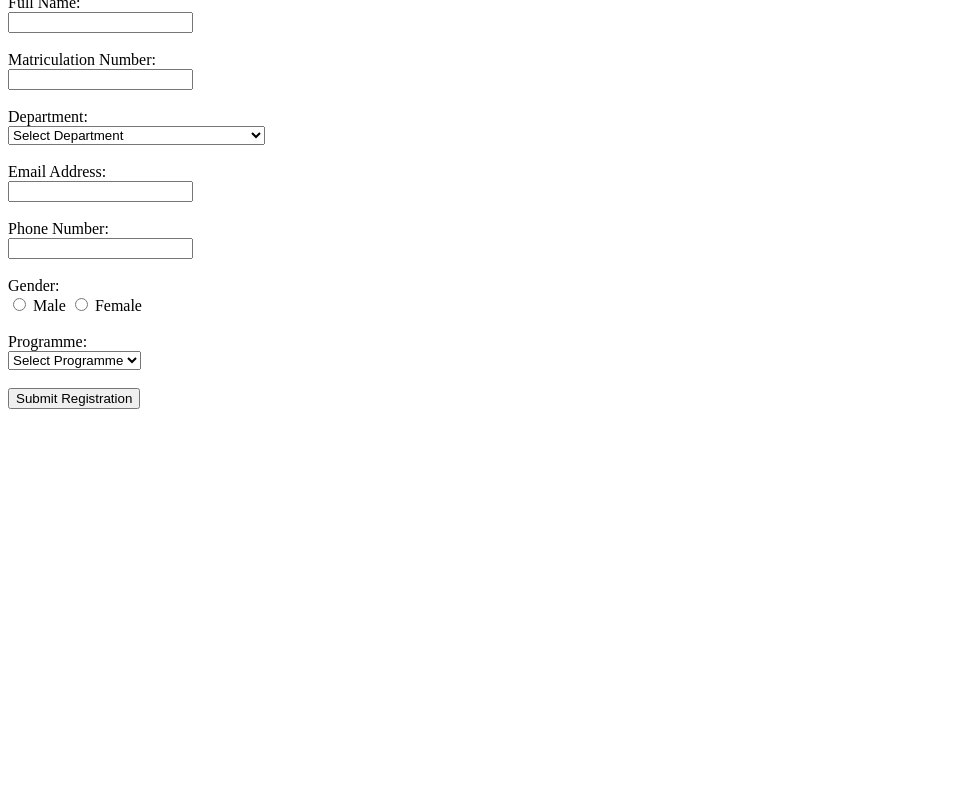
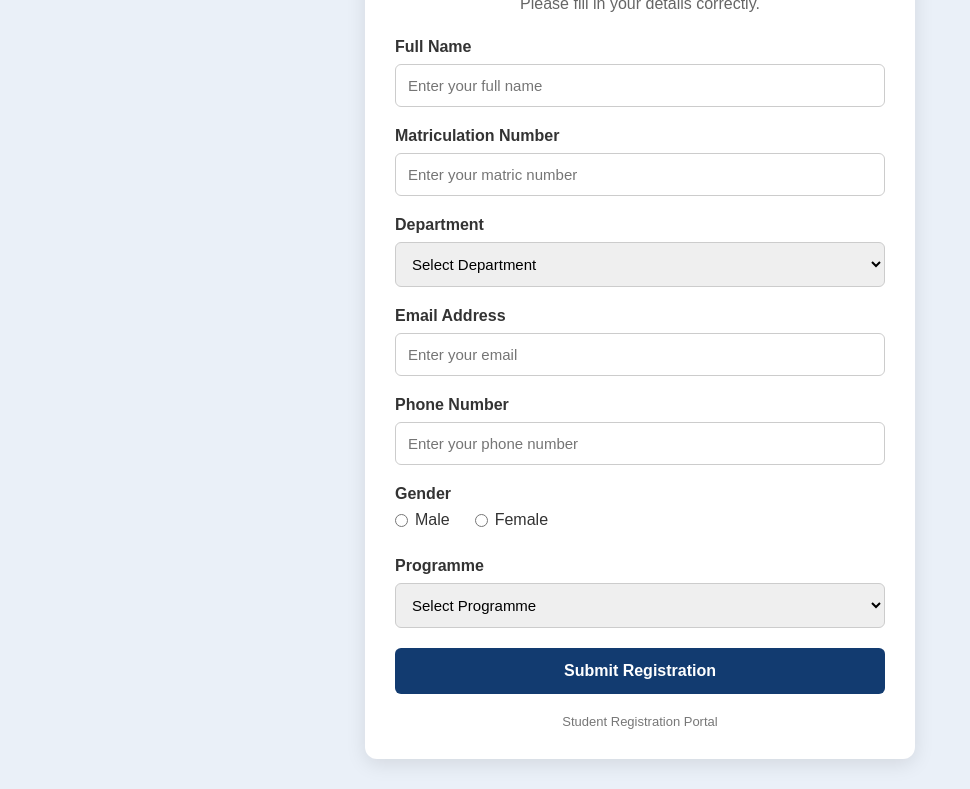
Before and after one commit to Testikey/student-registration, a plain HTML site: page index.html in a window 1280 px wide. Shown: the part 112-901 px from the top of the page, without its empty margins (0-970 px from the left). Before the commit the page ends 800 px from the top, so only its background shows below. Drawn offline with Linux system fonts and the light colour scheme.

Commit message:
Update index.html
Improve registration page styling

```diff
--- a/index.html
+++ b/index.html
@@ -1,63 +1,179 @@
-=<!DOCTYPE html>
+<!DOCTYPE html>
 <html lang="en">
 <head>
     <meta charset="UTF-8">
     <meta name="viewport" content="width=device-width, initial-scale=1.0">
+
     <title>Student Registration Page</title>
+
+    <style>
+        * {
+            box-sizing: border-box;
+            margin: 0;
+            padding: 0;
+        }
+
+        body {
+            font-family: Arial, sans-serif;
+            background: #eaf0f8;
+            padding: 30px 15px;
+        }
+
+        .container {
+            max-width: 550px;
+            margin: auto;
+            background: white;
+            padding: 30px;
+            border-radius: 12px;
+            box-shadow: 0 5px 20px rgba(0,0,0,0.1);
+        }
+
+        h1 {
+            text-align: center;
+            color: #123b70;
+            margin-bottom: 10px;
+        }
+
+        .subtitle {
+            text-align: center;
+            color: #666;
+            margin-bottom: 25px;
+        }
+
+        label {
+            display: block;
+            margin-bottom: 8px;
+            font-weight: bold;
+            color: #333;
+        }
+
+        input, select {
+            width: 100%;
+            padding: 12px;
+            margin-bottom: 20px;
+            border: 1px solid #ccc;
+            border-radius: 6px;
+            font-size: 15px;
+        }
+
+        input:focus, select:focus {
+            outline: none;
+            border-color: #1769aa;
+        }
+
+        .gender-options {
+            display: flex;
+            gap: 25px;
+            margin-bottom: 20px;
+        }
+
+        .gender-options label {
+            font-weight: normal;
+            display: flex;
+            align-items: center;
+            gap: 7px;
+        }
+
+        .gender-options input {
+            width: auto;
+            margin: 0;
+        }
+
+        button {
+            width: 100%;
+            padding: 14px;
+            background: #123b70;
+            color: white;
+            border: none;
+            border-radius: 6px;
+            font-size: 16px;
+            font-weight: bold;
+            cursor: pointer;
+        }
+
+        button:hover {
+            background: #1769aa;
+        }
+
+        .footer {
+            text-align: center;
+            margin-top: 20px;
+            color: #777;
+            font-size: 13px;
+        }
+
+    </style>
 </head>
+
 <body>
 
-    <h1>Student Registration Form</h1>
+    <div class="container">
+
+        <h1>Student Registration</h1>
+
+        <p class="subtitle">
+            Please fill in your details correctly.
+        </p>
 
         <form action="#" method="post">
 
-        <label for="name">Full Name:</label><br>
-        <input type="text" id="name" name="name" required>
-        <br><br>
+            <label for="name">Full Name</label>
+            <input type="text" id="name" name="name"
+            placeholder="Enter your full name" required>
 
-        <label for="matric">Matriculation Number:</label><br>
-        <input type="text" id="matric" name="matric" required>
-        <br><br>
+            <label for="matric">Matriculation Number</label>
+            <input type="text" id="matric" name="matric"
+            placeholder="Enter your matric number" required>
 
-        <label for="department">Department:</label><br>
+            <label for="department">Department</label>
             <select id="department" name="department" required>
                 <option value="">Select Department</option>
-            <option value="ICT">Information Communication Technology</option>
-            <option value="Computer Science">Computer Science</option>
-            <option value="Information Technology">Information Technology</option>
-            <option value="Information System">Information System</option>
-            <option value="Cyber security">Cyber security</option>
+                <option>Information and Communication Technology</option>
+                <option>Computer Science</option>
+                <option>Mathematics</option>
+                <option>Statistics</option>
+                <option>Physics</option>
             </select>
-        <br><br>
 
-        <label for="email">Email Address:</label><br>
-        <input type="email" id="email" name="email" required>
-        <br><br>
+            <label for="email">Email Address</label>
+            <input type="email" id="email" name="email"
+            placeholder="Enter your email" required>
 
-        <label for="phone">Phone Number:</label><br>
-        <input type="tel" id="phone" name="phone" required>
-        <br><br>
+            <label for="phone">Phone Number</label>
+            <input type="tel" id="phone" name="phone"
+            placeholder="Enter your phone number" required>
 
-        <label>Gender:</label><br>
-        <input type="radio" id="male" name="gender" value="Male" required>
-        <label for="male">Male</label>
+            <label>Gender</label>
 
-        <input type="radio" id="female" name="gender" value="Female">
-        <label for="female">Female</label>
-        <br><br>
+            <div class="gender-options">
+                <label>
+                    <input type="radio" name="gender"
+                    value="Male" required> Male
+                </label>
 
-        <label for="programme">Programme:</label><br>
+                <label>
+                    <input type="radio" name="gender"
+                    value="Female"> Female
+                </label>
+            </div>
+
+            <label for="programme">Programme</label>
             <select id="programme" name="programme" required>
                 <option value="">Select Programme</option>
-            <option value="Full-Time">Full-Time</option>
-            <option value="Part-Time">Part-Time</option>
-            <option value="Distance Learning">Distance Learning</option>
+                <option>Full-Time</option>
+                <option>Part-Time</option>
+                <option>Distance Learning</option>
             </select>
-        <br><br>
 
             <button type="submit">Submit Registration</button>
 
         </form>
 
+        <p class="footer">
+            Student Registration Portal
+        </p>
+
+    </div>
+
 </body>
 </html>
```
Lines whose indentation alone changed are shown as unchanged.
